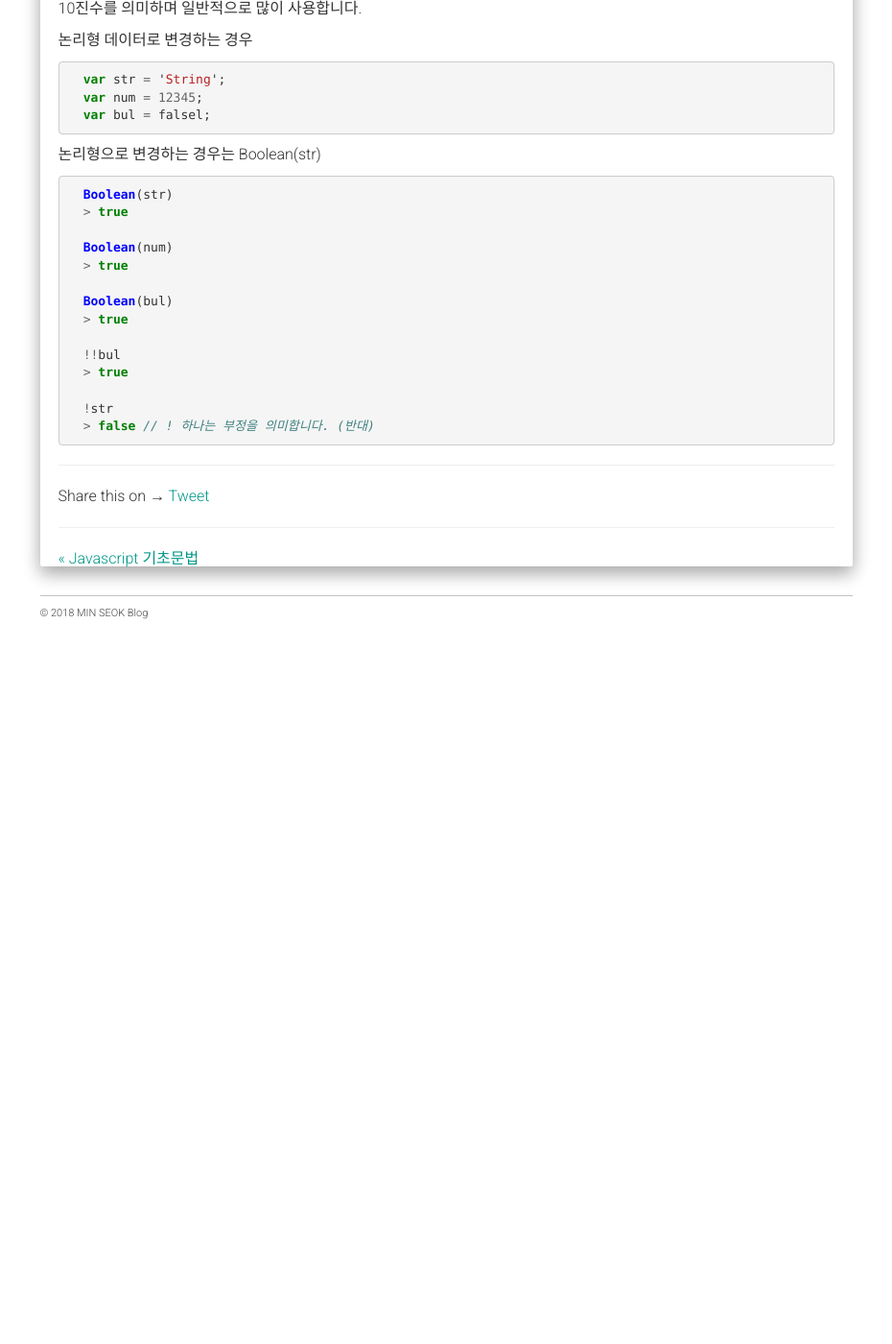
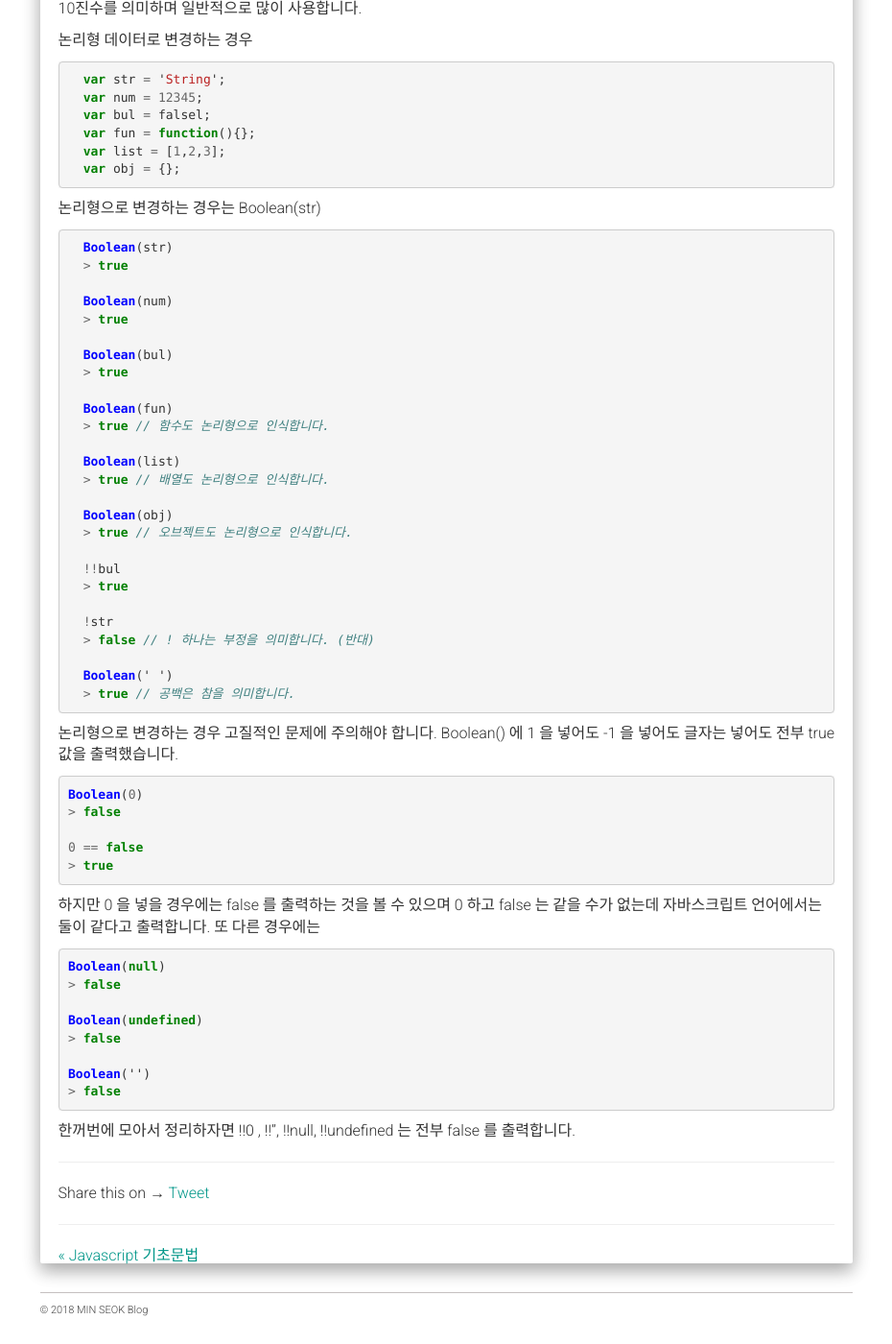
Before and after one commit to alalstjr/promote.github.io, a Jekyll site: the page built from _posts/2018-08-29-JavaScript 데이터 유형.md, in a window 1280 px wide and 1400 px high, scrolled down 2719 px. Shown: the whole window at 96% size, without its empty margins (321-1251 px from the left). Built offline with Jekyll 4.4.1, drawn with Linux system fonts in a browser that asks for light colours; nearby versions of some CDN libraries; our own code applies the rules of GitHub Pages for plain Markdown files; comment, search, counter and statistics services are not loaded; before the commit the page ends 3393 px from its top, so only the background shows below that.

Commit message:
Update 2018-08-29-JavaScript 데이터 유형.md

```diff
--- a/_posts/2018-08-29-JavaScript 데이터 유형.md
+++ b/_posts/2018-08-29-JavaScript 데이터 유형.md
@@ -142,6 +142,9 @@
   var str = 'String';
   var num = 12345;
   var bul = falsel;
+  var fun = function(){};
+  var list = [1,2,3];
+  var obj = {};
 {% endhighlight %}
 
 논리형으로 변경하는 경우는 Boolean(str)
@@ -155,9 +158,49 @@
   Boolean(bul)
   > true
 
+  Boolean(fun)
+  > true // 함수도 논리형으로 인식합니다.
+
+  Boolean(list)
+  > true // 배열도 논리형으로 인식합니다.
+
+  Boolean(obj)
+  > true // 오브젝트도 논리형으로 인식합니다.
+
   !!bul
   > true
 
   !str
   > false // ! 하나는 부정을 의미합니다. (반대)
+
+  Boolean(' ')
+  > true // 공백은 참을 의미합니다.
 {% endhighlight %}
+
+논리형으로 변경하는 경우 고질적인 문제에 주의해야 합니다.
+Boolean() 에 1 을 넣어도 -1 을 넣어도 글자는 넣어도 전부 true 값을 출력했습니다.
+
+{% highlight javascript %}
+Boolean(0)
+> false
+
+0 == false
+> true
+{% endhighlight %}
+하지만 0 을 넣을 경우에는 false 를 출력하는 것을 볼 수 있으며
+0 하고 false 는 같을 수가 없는데 자바스크립트 언어에서는 둘이 같다고 출력합니다.
+또 다른 경우에는
+{% highlight javascript %}
+Boolean(null)
+> false
+
+Boolean(undefined)
+> false
+
+Boolean('')
+> false
+{% endhighlight %}
+
+한꺼번에 모아서 정리하자면
+!!0 , !!'', !!null, !!undefined
+는 전부 false 를 출력합니다.
```
